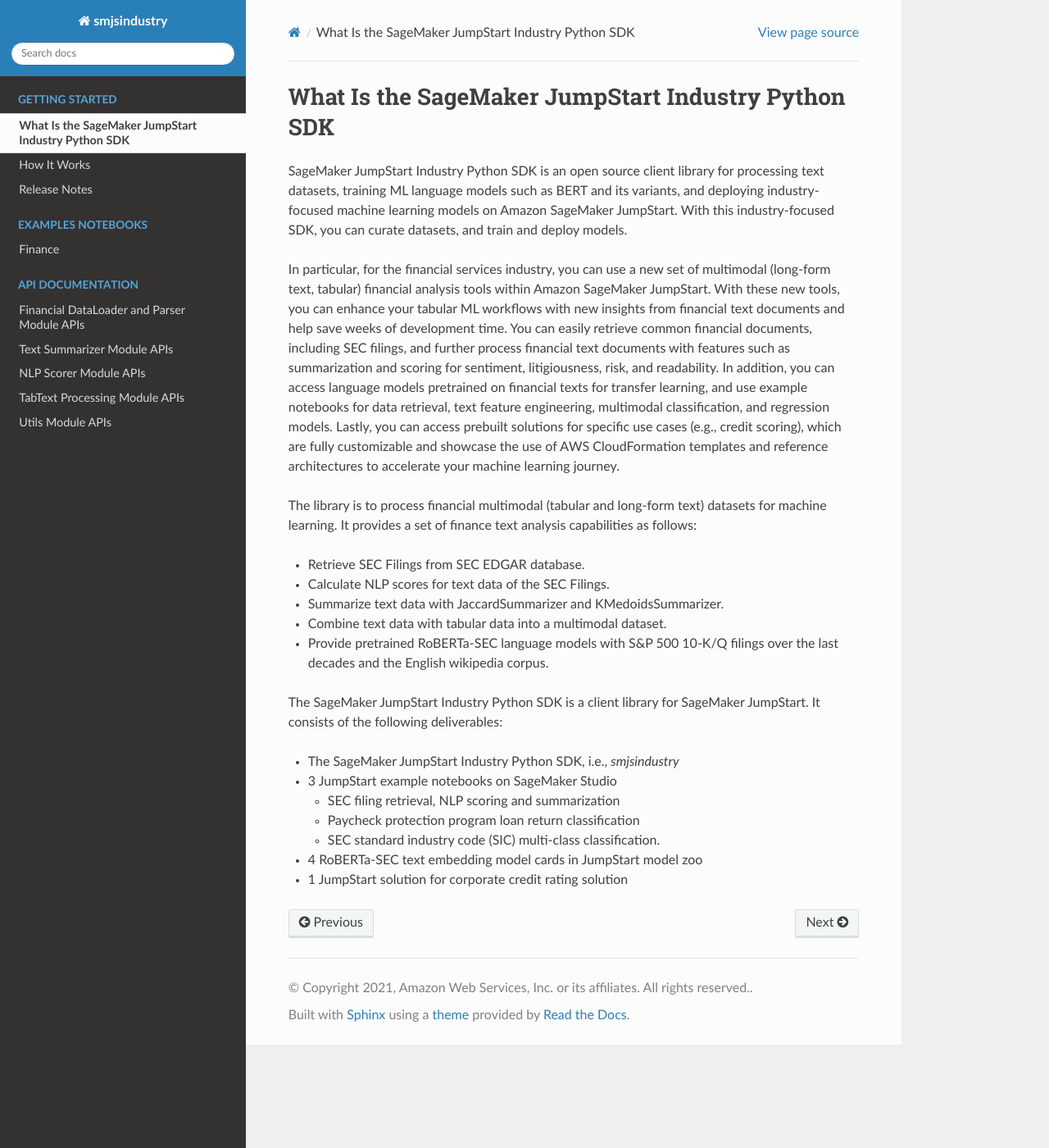
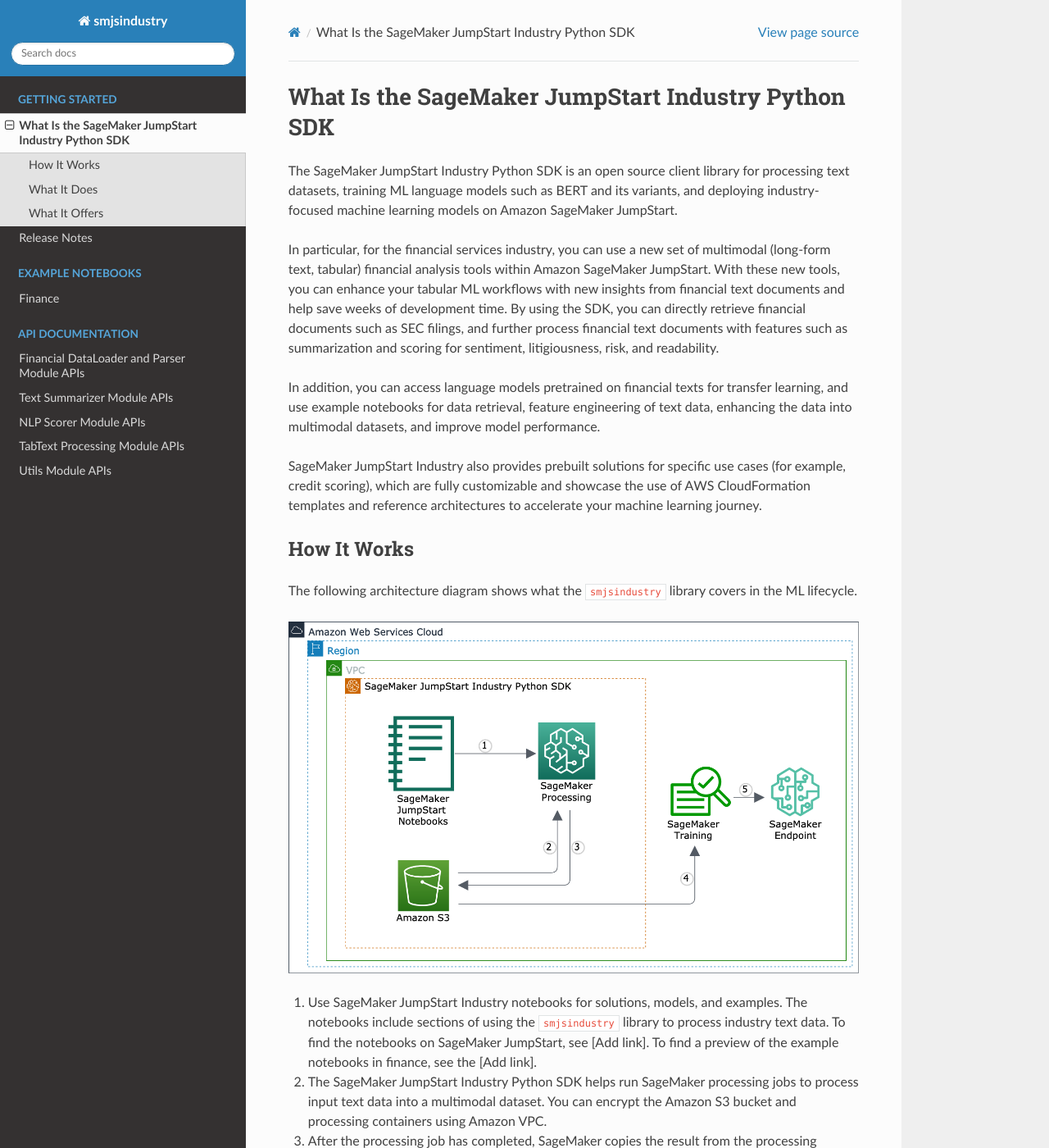
Before and after one commit to aws/sagemaker-jumpstart-industry-pack, a Sphinx documentation site: the page built from docs/source/what-is.rst, in a window 1280 px wide and 1400 px high. Shown: the whole window at 82% size. Built offline with Sphinx 7.4.7 and the Read the Docs theme 2.0.0, drawn with Linux system fonts in a browser that asks for light colours; some of the changed text lies outside the part shown.

Commit message:
some polishes

```diff
--- a/README.rst
+++ b/README.rst
@@ -36,14 +36,18 @@
 multimodal (long-form text, tabular) financial analysis tools within Amazon
 SageMaker JumpStart. With these new tools, you can enhance your tabular ML
 workflows with new insights from financial text documents and help save weeks
-of development time. You can easily retrieve common financial documents,
-including SEC filings, and further process financial text documents with
+of development time. By using the SDK, you can directly retrieve financial documents
+such as SEC filings, and further process financial text documents with
 features such as summarization and scoring for sentiment, litigiousness,
-risk, and readability. In addition, you can access language models pretrained
+risk, and readability.
+
+In addition, you can access language models pretrained
 on financial texts for transfer learning, and use example notebooks for data
-retrieval, text feature engineering, multimodal classification, and regression
-models. Lastly, you can access prebuilt solutions for specific use cases
-(e.g., credit scoring), which are fully customizable and showcase the use of
+retrieval, feature engineering of text data, enhancing the data into multimodal datasets,
+and improve model performance.
+
+SageMaker JumpStart Industry also provides prebuilt solutions for specific use cases
+(for example, credit scoring), which are fully customizable and showcase the use of
 AWS CloudFormation templates and reference architectures to accelerate your
 machine learning journey.
 
--- a/docs/source/index.rst
+++ b/docs/source/index.rst
@@ -23,12 +23,11 @@
    :caption: Getting Started
 
    what-is
-   how-it-works
    release-notes
 
 .. toctree::
    :maxdepth: 2
-   :caption: Examples Notebooks
+   :caption: Example Notebooks
 
    notebooks/index
 
--- a/docs/source/notebooks/finance/notebook2/PPP_TabText_ML.rst
+++ b/docs/source/notebooks/finance/notebook2/PPP_TabText_ML.rst
@@ -56,6 +56,8 @@
    The example notebooks are for demonstrative purposes only.
    The notebooks are not financial advice and should not be relied on as
    financial or investment advice.
+
+
 General Steps
 ~~~~~~~~~~~~~
 
--- a/docs/source/notebooks/index.rst
+++ b/docs/source/notebooks/index.rst
@@ -3,9 +3,9 @@
 
 The following example notebooks show how to use the SageMaker JumpStart Industry
 Python SDK to run processing jobs for loading finance documents, parsing texts,
-computing scores based on NLP score types, creating a multimodal (TabText) dataset,
-train a model on the multimodal dataset,
-and deploy the model to make predictions.
+computing scores based on NLP score types, and creating a multimodal (TabText) dataset.
+Using the processed and enhanced multimodal dataset, you'll learn
+how to train BERT language models and deploy them to make predictions.
 
 .. note::
 
--- a/docs/source/what-is.rst
+++ b/docs/source/what-is.rst
@@ -1,36 +1,72 @@
 What Is the SageMaker JumpStart Industry Python SDK
 ===================================================
 
-SageMaker JumpStart Industry Python SDK is an open source client library for
+The SageMaker JumpStart Industry Python SDK is an open source client library for
 processing text datasets, training ML language models such as BERT and its variants,
 and deploying industry-focused
-machine learning models on Amazon SageMaker JumpStart. With this
-industry-focused SDK, you can curate datasets, and train and deploy models.
+machine learning models on Amazon SageMaker JumpStart.
 
 .. include:: ../../README.rst
    :start-after: inclusion-marker-1-1-starting-do-not-remove
    :end-before:  inclusion-marker-1-1-ending-do-not-remove
 
-The library is to process financial multimodal
+
+How It Works
+------------
+
+The following architecture diagram shows what the ``smjsindustry`` library covers
+in the ML lifecycle.
+
+.. image:: images/smjsindustry_system.png
+   :alt: An architecture diagram of SageMaker JumpStart end-to-end solutions
+       and the coverage of SageMaker JumpStart Industry Python SDK
+
+#. Use SageMaker JumpStart Industry notebooks for solutions, models, and examples.
+   The notebooks include sections of using the ``smjsindustry`` library to process
+   industry text data. To find the notebooks on SageMaker JumpStart, see [Add link].
+   To find a preview of the example notebooks in finance, see the
+   [Add link].
+#. The SageMaker JumpStart Industry Python SDK helps run SageMaker
+   processing jobs to process input text data into a multimodal dataset.
+   You can encrypt the Amazon S3 bucket and processing containers using Amazon VPC.
+#. After the processing job has completed, SageMaker copies the result from
+   the processing containers to the Amazon S3 bucket.
+   SageMaker terminates the processing job and its resources.
+#. You can download the result from the Amazon S3 bucket to the Studio notebook kernel
+   and you can start training pretrained language models,
+   such as BERT and its variants.
+#. You evaluate the model performance and start using the model for making prediction.
+
+
+What It Does
+------------
+
+The library provides API operations to process financial multimodal
 (tabular and long-form text) datasets for machine learning.
 It provides a set of finance text analysis capabilities as follows:
 
-- Retrieve SEC Filings from SEC EDGAR database.
-- Calculate NLP scores for text data of the SEC Filings.
-- Summarize text data with JaccardSummarizer and KMedoidsSummarizer.
-- Combine text data with tabular data into a multimodal dataset.
-- Provide pretrained RoBERTa-SEC language models with
+- It retrieves SEC Filings from SEC EDGAR database.
+- It calculates NLP scores for text data of the SEC Filings.
+- It summarizes text data using the :class:`~smjsindustry.Summarizer` class,
+  choosing between the Jaccard and k-medoids algorithms.
+- It combines text data with tabular data into a multimodal dataset.
+- It provides pretrained RoBERTa-SEC language models with
   S&P 500 10-K/Q filings over the last decades and the English wikipedia corpus.
 
-The SageMaker JumpStart Industry Python SDK is a client library for SageMaker JumpStart.
-It consists of the following deliverables:
 
-- The SageMaker JumpStart Industry Python SDK, i.e., `smjsindustry`
-- 3 JumpStart example notebooks on SageMaker Studio
+What It Offers
+--------------
 
-  - SEC filing retrieval, NLP scoring and summarization
-  - Paycheck protection program loan return classification
-  - SEC standard industry code (SIC) multi-class classification.
+The SageMaker JumpStart Industry Python SDK is a client library
+of SageMaker JumpStart.
+The SageMaker JumpStart Industry materials consist of the following:
 
-- 4 RoBERTa-SEC text embedding model cards in JumpStart model zoo
-- 1 JumpStart solution for corporate credit rating solution
+- The SageMaker JumpStart Industry Python SDK
+- 3 JumpStart finance example notebooks on SageMaker Studio
+
+  - SEC filing retrieval, NLP scoring and summarization [Add link]
+  - Paycheck protection program loan return classification [Add link]
+  - SEC standard industry code (SIC) multi-class classification [Add link]
+
+- 4 RoBERTa-SEC text embedding model cards in JumpStart model zoo [Add link]
+- 1 JumpStart solution for corporate credit rating solution [Add link]
```
Also changed, not shown: docs/source/how-it-works.rst (deleted, +0 -25 lines).
